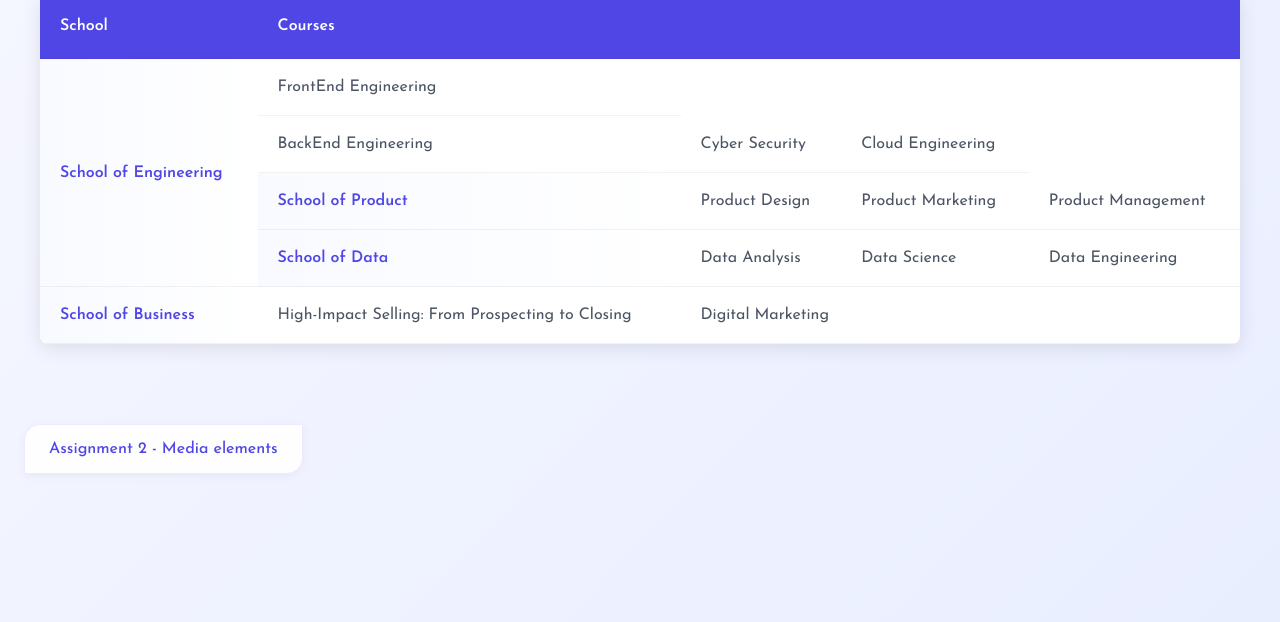
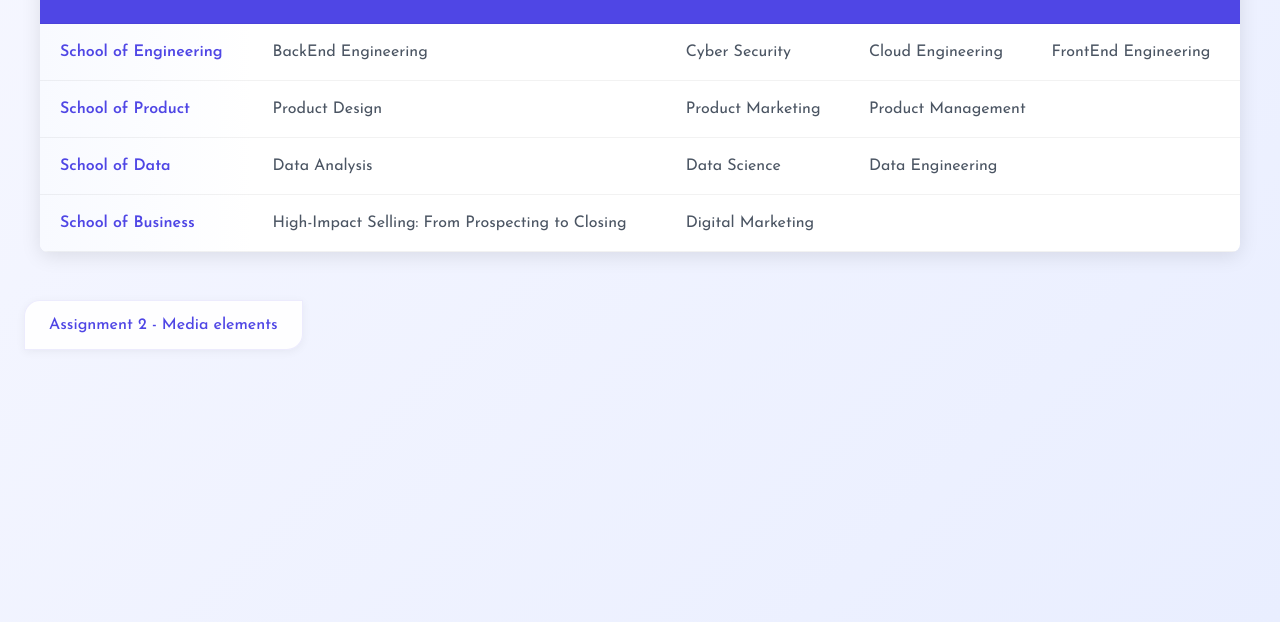
Before and after one commit to Alt-Eke/Html_AltSchool, a plain HTML site: page assignment_2/table.html in a window 1280 px wide. Shown: the part 178-800 px from the top of the page. Drawn offline with nearby package versions, Linux system fonts and the light colour scheme.

Commit message:
updated table structure and margin

```diff
--- a/assignment_2/table.css
+++ b/assignment_2/table.css
@@ -42,7 +42,7 @@ footer a:hover {
 table {
   width: 100%;
   max-width: 1200px;
-  margin: 5rem auto;
+  margin: 3rem auto;
   border-spacing: 0;
   background: white;
   border-radius: 0.5rem;
@@ -76,8 +76,7 @@ th {
 thead th {
   background: #4f46e5;
   color: white;
-  font-size: 1.rem;
-  padding: 1.5rem 1.25rem;
+  font-size: 1.3rem;
 }
 
 tbody tr:hover {
--- a/assignment_2/table.html
+++ b/assignment_2/table.html
@@ -23,14 +23,12 @@
         </thead>
         <tbody>
             <tr>
-                <th rowspan="4">School of Engineering</th>
-
-
+                <th>School of Engineering</th>
+                <td>BackEnd Engineering</td>
+                <td>Cyber Security</td>
+                <td>Cloud Engineering</td>
                 <td>FrontEnd Engineering</td>
             </tr>
-            <td>BackEnd Engineering</td>
-            <td>Cyber Security</td>
-            <td>Cloud Engineering</td>
             <tr>
                 <th scope="row">School of Product</th>
                 <td>Product Design</td>
```
